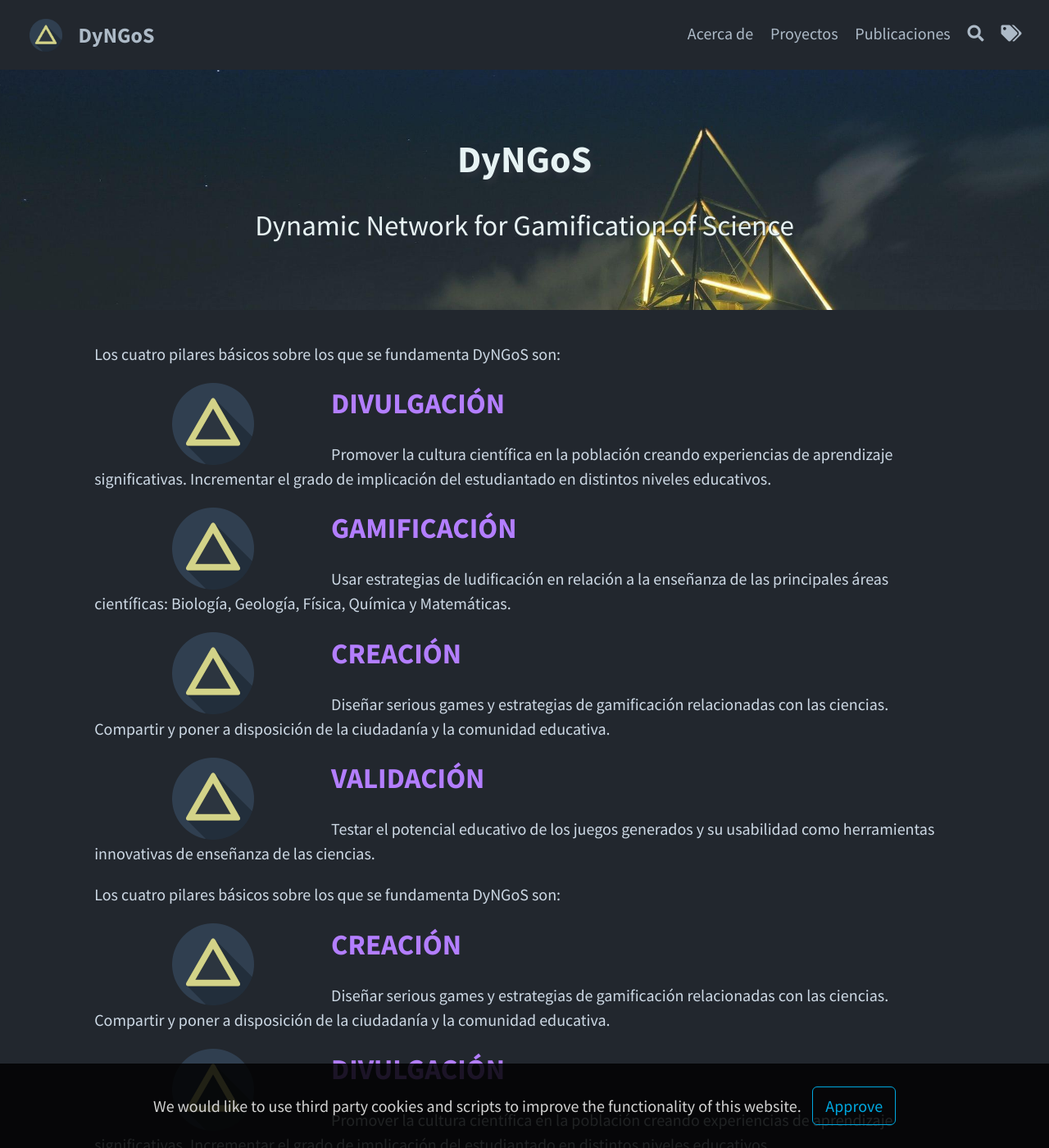
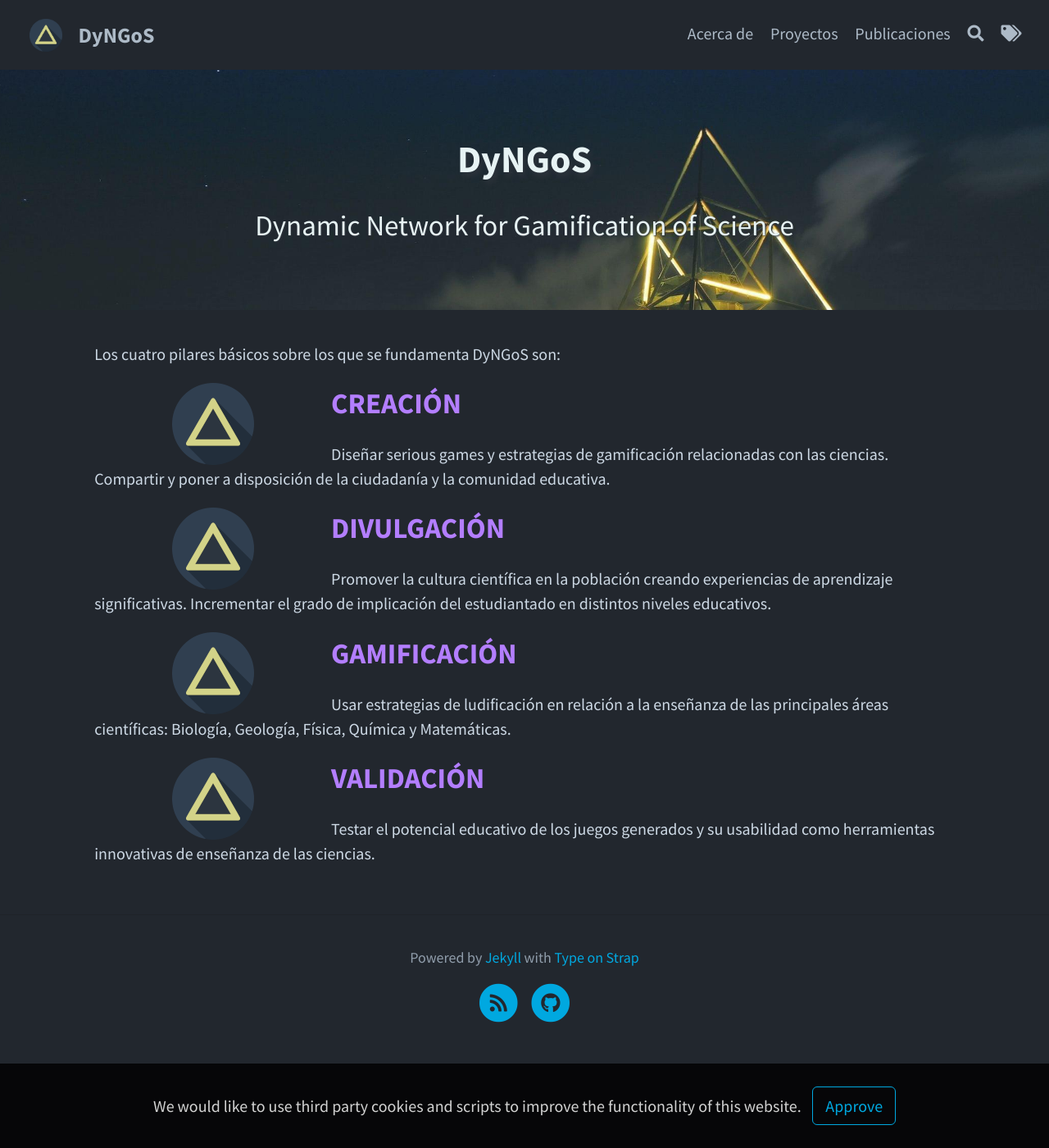
Before and after one commit to dyn-gos/dyn-gos.github.io, a Jekyll site: the page built from index.md, in a window 1280 px wide and 1400 px high. Shown: the whole window at 82% size. Built offline with Jekyll 4.4.1, drawn with Linux system fonts in a browser that asks for light colours.

Commit message:
Update index.md

```diff
--- a/index.md
+++ b/index.md
@@ -7,22 +7,4 @@
 hide: true                           # Prevent the page title to appear in the navbar
 ---
 
-Los cuatro pilares básicos sobre los que se fundamenta DyNGoS son:
-
-![Triangle](assets/img/triangle2.png){:style="float: left"}
-## DIVULGACIÓN
-Promover la cultura científica en la población creando experiencias de aprendizaje significativas. Incrementar el grado de implicación del estudiantado en distintos niveles educativos.
-
-![Triangle](assets/img/triangle2.png){:style="float: left"}
-## GAMIFICACIÓN
-Usar estrategias de ludificación en relación a la enseñanza de las principales áreas científicas: Biología, Geología, Física, Química y Matemáticas.
-
-![Triangle](assets/img/triangle2.png){:style="float: left"}
-## CREACIÓN
-Diseñar serious games y estrategias de gamificación relacionadas con las ciencias. Compartir y poner a disposición de la ciudadanía y la comunidad educativa.
-
-![Triangle](assets/img/triangle2.png){:style="float: left"}
-## VALIDACIÓN
-Testar el potencial educativo de los juegos generados y su usabilidad como herramientas innovativas de enseñanza de las ciencias.
-
 {% include goals.html %}
```
